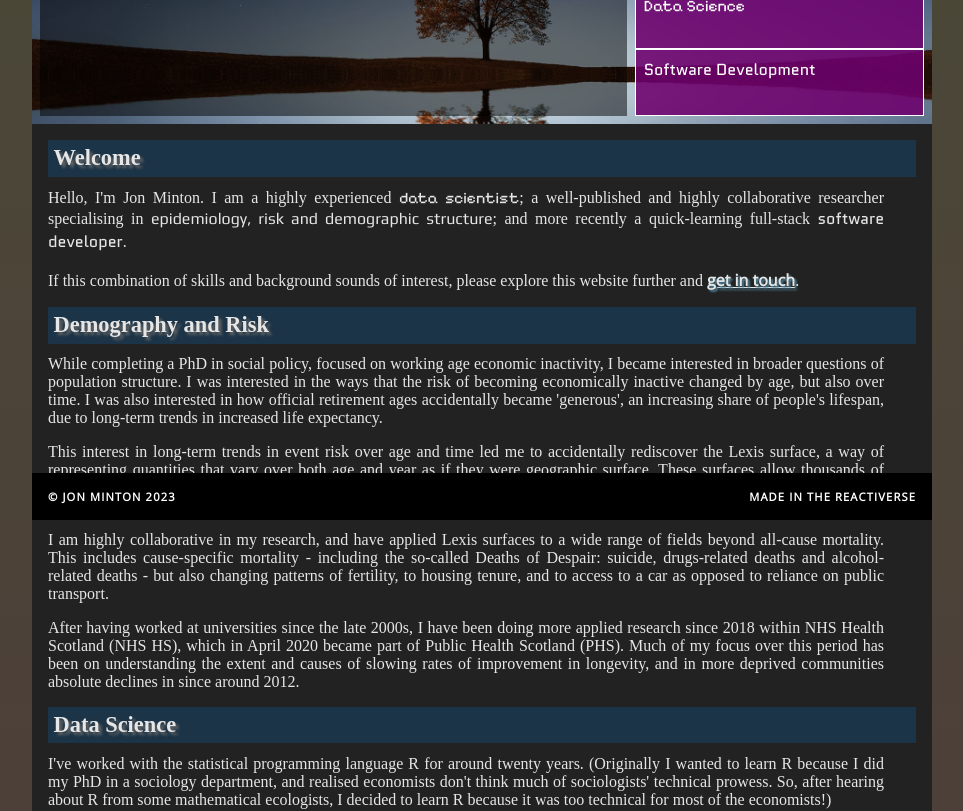
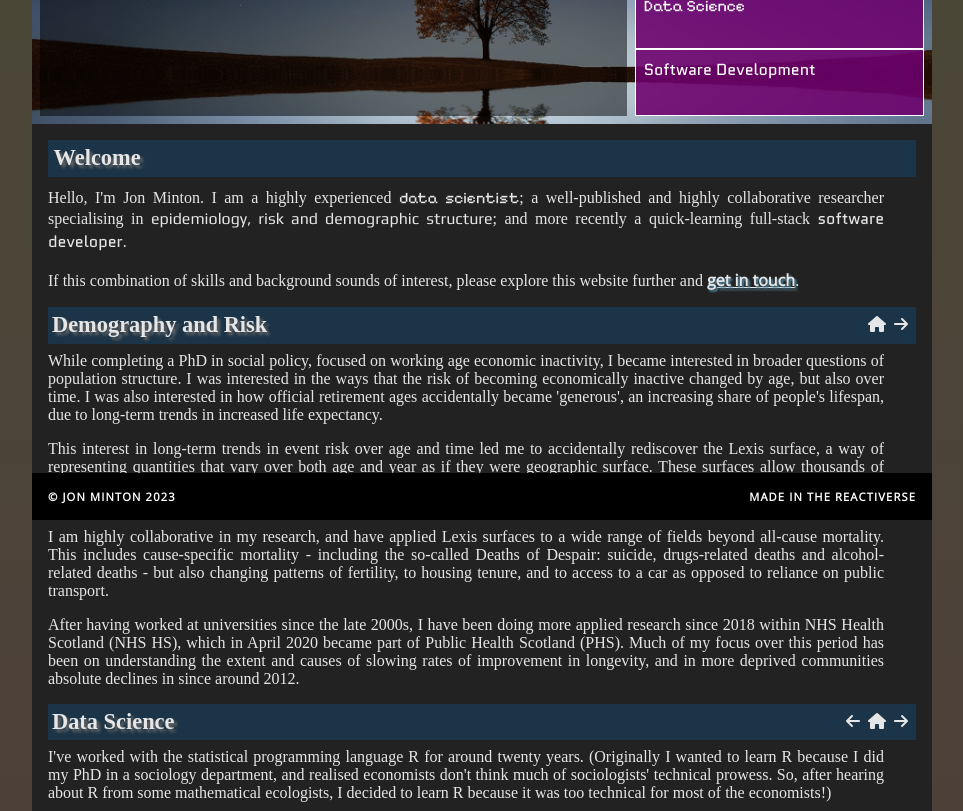
Before and after one commit to JonMinton/portfolio-new, a React (Create React App) app: page / in a window 1280 px wide. Shown: the part 280-1091 px from the top of the page, without its empty margins (158-1121 px from the left). Built offline with nearby package versions, Linux system fonts and the light colour scheme; a web font is replaced by a local one.

Commit message:
add internal nav buttons

```diff
--- a/package.json
+++ b/package.json
@@ -11,6 +11,7 @@
     "@testing-library/user-event": "^13.5.0",
     "react": "^18.2.0",
     "react-dom": "^18.2.0",
+    "react-responsive": "^9.0.2",
     "react-router-dom": "^6.17.0",
     "react-scripts": "5.0.1",
     "web-vitals": "^2.1.4"
--- a/src/components/Footer.js
+++ b/src/components/Footer.js
@@ -1,6 +1,10 @@
 import React from 'react'
+import { useMediaQuery } from 'react-responsive'
+
+
 
 const Footer = () => {
+  const isMobile = useMediaQuery({ query: '(max-width: 600px)' })
   return (
     <footer className="footer">
       <nav className="footer__nav">
@@ -10,11 +14,14 @@ const Footer = () => {
               &copy; Jon Minton 2023
             </p>
           </li>
-          <li className = "footer__li">
+          {isMobile ? null :
+            <li className = "footer__li">
             <p className="footer__p">
               Made in the Reactiverse
             </p>
             </li>
+
+          }
 
         </ul>
       </nav>
--- /dev/null
+++ b/src/components/HeadingLinkback.js
@@ -0,0 +1,47 @@
+// get fontawesome icons indicating forwards, backwards, and root links
+import React from 'react';
+import { FontAwesomeIcon } from '@fortawesome/react-fontawesome';
+import { faArrowLeft, faArrowRight, faHome } from '@fortawesome/free-solid-svg-icons';
+
+
+
+const HeadingLinkback = (
+    {
+        title,
+        linkRoot,
+        linkBackward,
+        linkForward
+    }
+) => {
+  return (
+    <div className="banner">
+        <h2 className="banner__h2">
+            {title}
+        </h2>
+        <div className="banner__linkbox">
+            {linkBackward ?
+                <a className="banner__link" href={linkBackward}>
+                    <FontAwesomeIcon icon={faArrowLeft} />
+                </a> :
+                <FontAwesomeIcon className="banner__link_dull" icon={faArrowLeft} />
+            }
+            {linkRoot ?
+                <a className="banner__link" href={linkRoot}>
+                    <FontAwesomeIcon icon={faHome} />
+                </a> :
+                <FontAwesomeIcon className="banner__link_dull" icon={faHome} />
+                }
+            {linkForward ?
+                <a className="banner__link" href={linkForward}>
+                    <FontAwesomeIcon icon={faArrowRight} />
+                </a> :
+                <FontAwesomeIcon className="banner__link_dull" icon={faArrowRight} />
+            }
+        </div>
+    </div>
+  )
+}
+
+
+
+export default HeadingLinkback
--- a/src/css/index.css
+++ b/src/css/index.css
@@ -603,3 +603,39 @@ h2 {
   background-color: var(--COLOR-SECTION-HEADER-BG);
   color: var(--COLOR-MAIN-TEXT);
 }
+
+
+
+/* || banner */
+
+
+.banner {
+  text-align: left;
+  background-color: var(--COLOR-SECTION-HEADER-BG);
+  padding-top: calc(var(--PADDING) / 3);
+  padding-bottom: calc(var(--PADDING) / 3);
+  padding-left: 0.25em;
+  margin-bottom: calc(var(--MARGIN-TB) / 2);
+  display: flex;
+  justify-content: space-between;
+  align-items: center;
+}
+
+.banner__h2 {
+  text-shadow: 3px 3px 3px var(--COLOR-MAIN-H2-SHADOW);
+}
+
+.banner__linkbox {
+  display: flex;
+  gap: 0.5em;
+  padding-right: 0.5em;
+
+}
+
+.banner__link {
+  color: var(--COLOR-MAIN-TEXT);
+}
+
+.banner__link_dull {
+  color: rgba(255, 255, 255, 0);
+}
--- a/src/pages/Home.js
+++ b/src/pages/Home.js
@@ -1,15 +1,24 @@
+import { Link } from "react-router-dom";
 
-import BigHero from "../components/BigHero"
-import { Link } from "react-router-dom"
+import HeadingLinkback from "../components/HeadingLinkback";
+import BigHero from "../components/BigHero";
+
 
 
 const Home = ( { firstView }) => {
 
   return (
     <>
-        <BigHero firstView={firstView} />
-        <main className="main">
-        <article className="main__article">
+        <BigHero
+          firstView={firstView}
+        />
+        <main
+          className="main"
+        >
+        <article
+          className="main__article"
+          id="home-root"
+        >
         <h2 className="main__h2">Welcome</h2>
         <p className="main__p">
           Hello, I'm Jon Minton. I am a highly experienced <span className="data-science">data scientist</span>; a well-published and highly collaborative researcher specialising in <span className="demography">epidemiology, risk and demographic structure</span>; and more recently a quick-learning full-stack <span className="software">software developer</span>.
@@ -20,11 +29,11 @@ const Home = ( { firstView }) => {
 
         </article>
         <article className="main__article" id="demography-and-risk">
-          <h2
-            className="main__h2"
-          >
-            Demography and Risk
-          </h2>
+        <HeadingLinkback
+          title="Demography and Risk"
+          linkForward="#data-science"
+          linkRoot="#home-root"
+        />
           <p className="main__p" >
             While completing a PhD in social policy, focused on working age economic inactivity, I became interested in broader questions of population structure. I was interested in the ways that the risk of becoming economically inactive changed by age, but also over time. I was also interested in how official retirement ages accidentally became 'generous', an increasing share of people's lifespan, due to long-term trends in increased life expectancy.
           </p>
@@ -39,7 +48,11 @@ const Home = ( { firstView }) => {
           </p>
         </article>
         <article className="main__article" id="data-science">
-          <h2 className="main__h2">Data Science</h2>
+        <HeadingLinkback
+          title="Data Science" linkBackward="#demography-and-risk"
+          linkForward="#software-development"
+          linkRoot="#home-root"
+        />
           <p className="main__p">I've worked with the statistical programming language R for around twenty years. (Originally I wanted to learn R because I did my PhD in a sociology department, and realised economists don't think much of sociologists' technical prowess. So, after hearing about R from some mathematical ecologists, I decided to learn R because it was too technical for most of the economists!) </p>
         <p className="main__p">
           Despite starting with R when it was a proudly unfriendly environment, with a terse and prickly dev community, I've embraced the Tidyverse, which makes R a much more approachable language than it used to be. I run a weekly TidyTuesday event for my company (called TardyTuesday as it's on Wednesdays!) and find it great to see beginners and experienced users alike tackle each weekly challenge.
@@ -49,9 +62,11 @@ const Home = ( { firstView }) => {
         </p>
         </article>
         <article className="main__article" id='software-development'>
-          <h2 className="main__h2">
-            Software Development
-          </h2>
+        <HeadingLinkback
+          title="Software Development" linkBackward="#data-science"
+          linkRoot="#home-root"
+        />
+
           <p className="main__p">
             I took a career break from PHS between March and June 2023 to complete CodeClan's full-time, 16 week Professional Software Development course. This intensive course provides a comprehensive and working introduction to full-stack software development, covering database principles and practice with both SQL (with Postgres and Spring) and No-SQL (MongoDB); HTML and CSS, Python and Flask, Java, and JavaScript and React.
           </p>
@@ -66,11 +81,6 @@ const Home = ( { firstView }) => {
           </p>
 
         </article>
-
-
-
-
-
     </main>
     </>
   )
```
Also changed, not shown: 1 other file (tests, documents, lock files or other folders).
